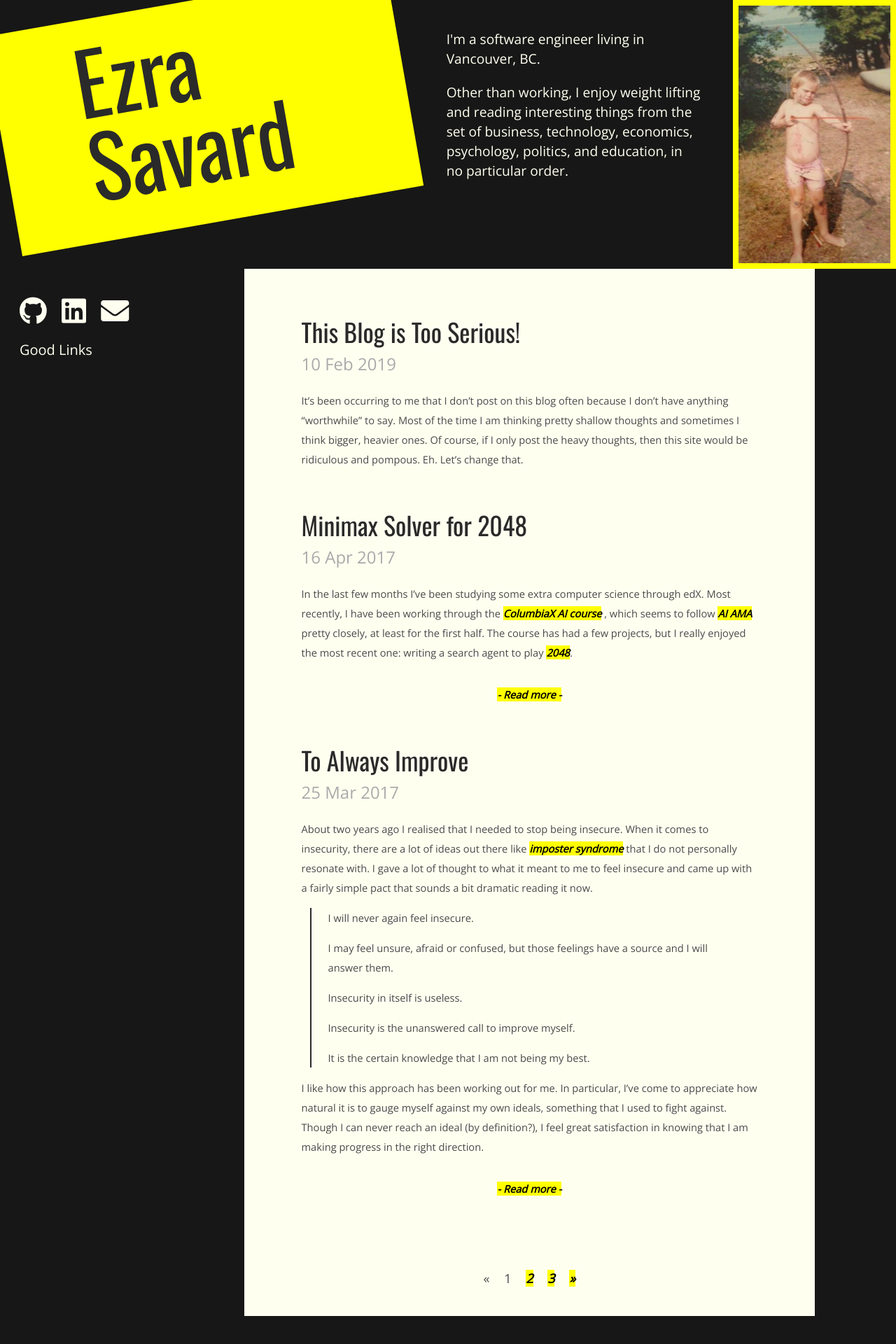
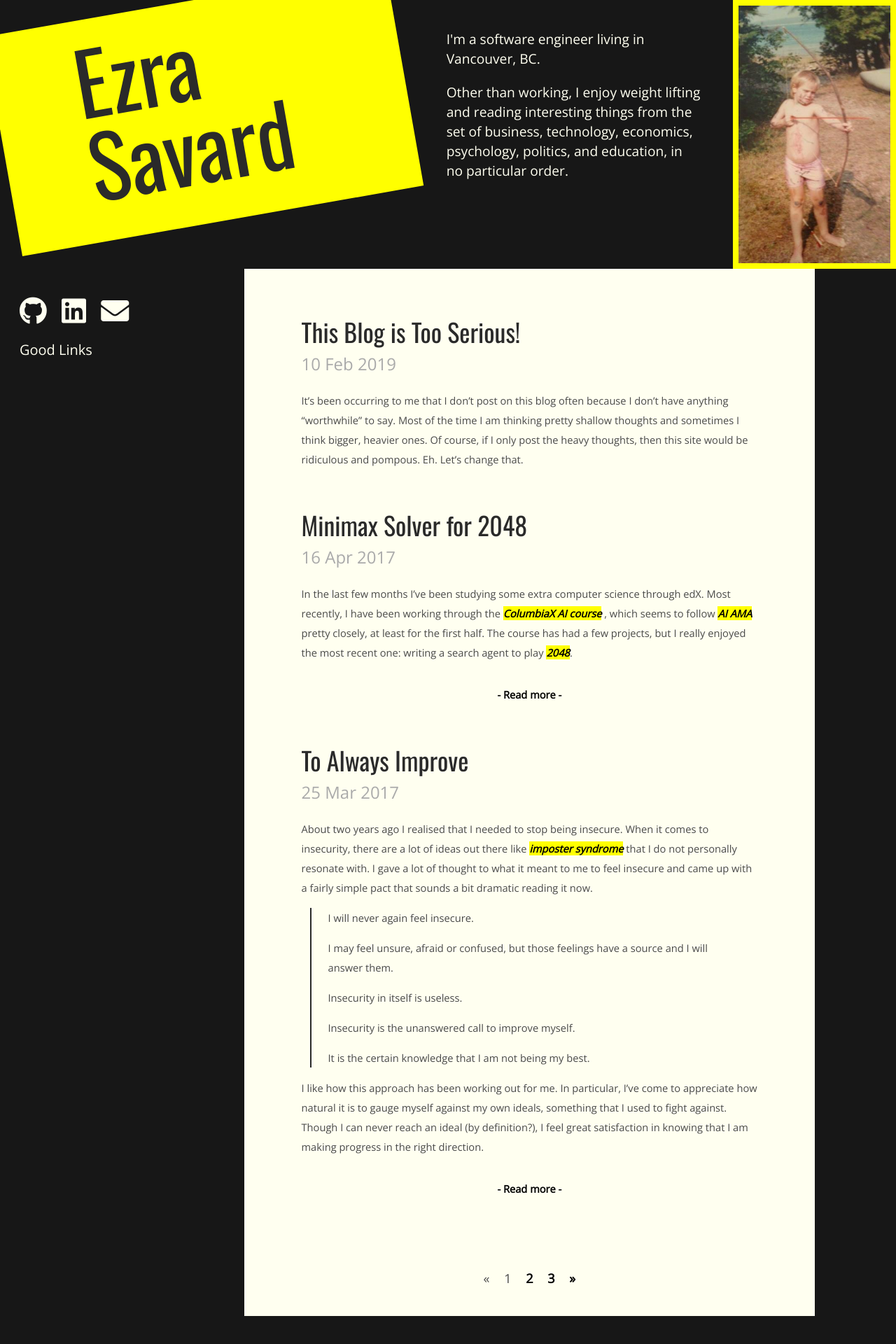
Before and after one commit to ezrasavard/ezrasavard.com, a Jekyll site: the page built from index.html, in a window 1280 px wide. Shown: the whole page at 70% size. Built offline with Jekyll 4.4.1, drawn with Linux system fonts in a browser that asks for light colours; nearby versions of some CDN libraries; the list of posts is cut into pages by our own code.

Commit message:
fixup pagination links

```diff
--- a/_sass/content.scss
+++ b/_sass/content.scss
@@ -60,6 +60,27 @@ body {
       font-style: italic;
       background-color: $highlight-color;
     }
+}
+
+.pagination {
+  margin-top: 100px;
+  text-align: center;
+  font-size: 18px;
+  span {
+    padding-left: 8px;
+    padding-right: 8px;
+  }
+  a {
+    background-color: #00000000;
+    font-style: normal;
+  }
+}
+
+.more {
+  a {
+    background-color: #00000000;
+    font-style: normal;
+  }
 }
 
 footer, .feets {
--- a/_sass/snippets.scss
+++ b/_sass/snippets.scss
@@ -29,12 +29,3 @@
     display: none;
   }
 }
-.pagination {
-  margin-top: 100px;
-  text-align: center;
-  font-size: 18px;
-  span {
-    padding-left: 8px;
-    padding-right: 8px;
-  }
-}
--- a/index.html
+++ b/index.html
@@ -34,7 +34,7 @@ layout: default
     {% if page == paginator.page %}
       <span>{{ page }}</span>
     {% elsif page == 1 %}
-      <span><a href="{{ paginator.previous_page_path | prepend: site.baseurl | replace: '//', '/' }}">{{ page }}</a></span>
+      <span><a href="{{ site.paginate_path | prepend: site.baseurl | replace: '//', '/' | replace: 'page:num', '' }}">{{ page }}</a></span>
     {% else %}
       <span><a href="{{ site.paginate_path | prepend: site.baseurl | replace: '//', '/' | replace: ':num', page }}">{{ page }}</a></span>
     {% endif %}
```
